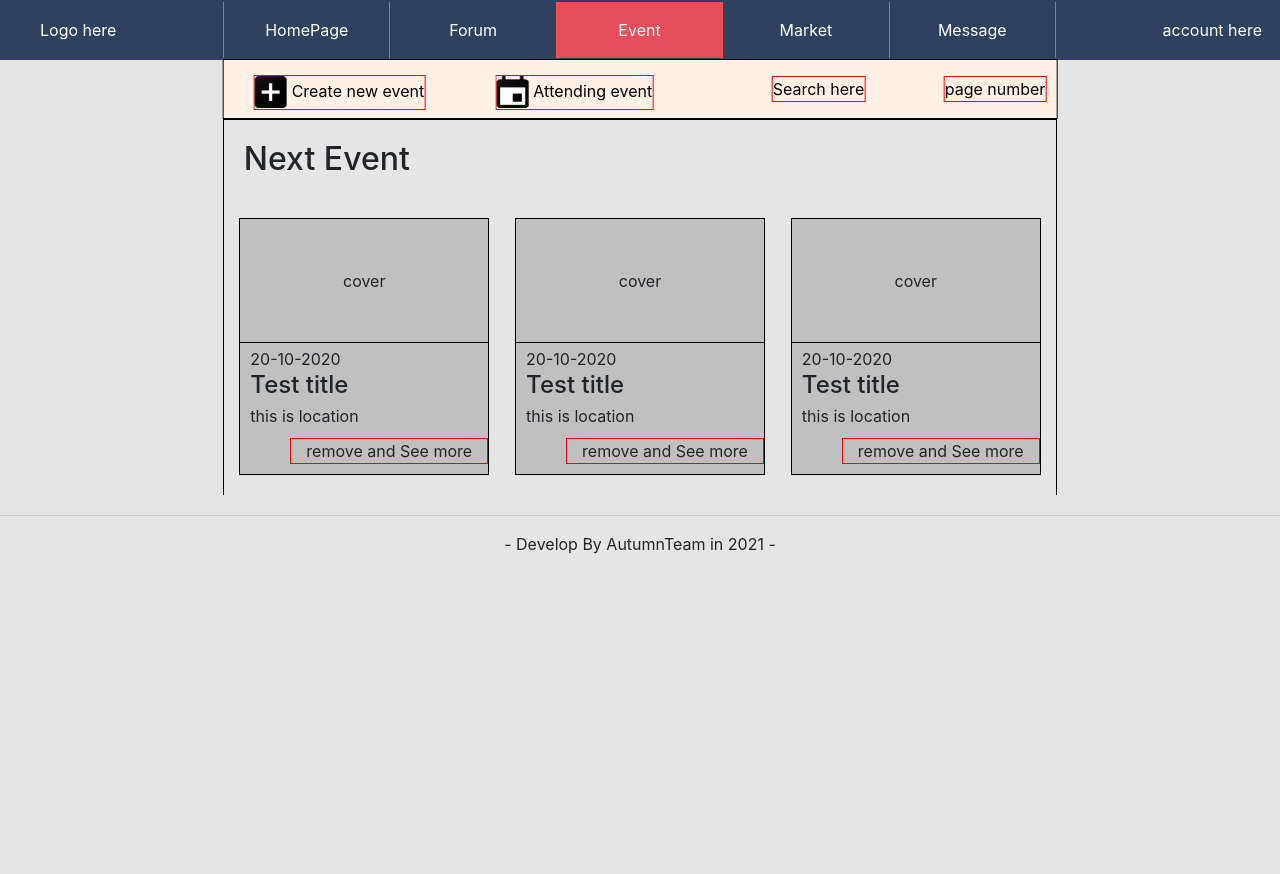
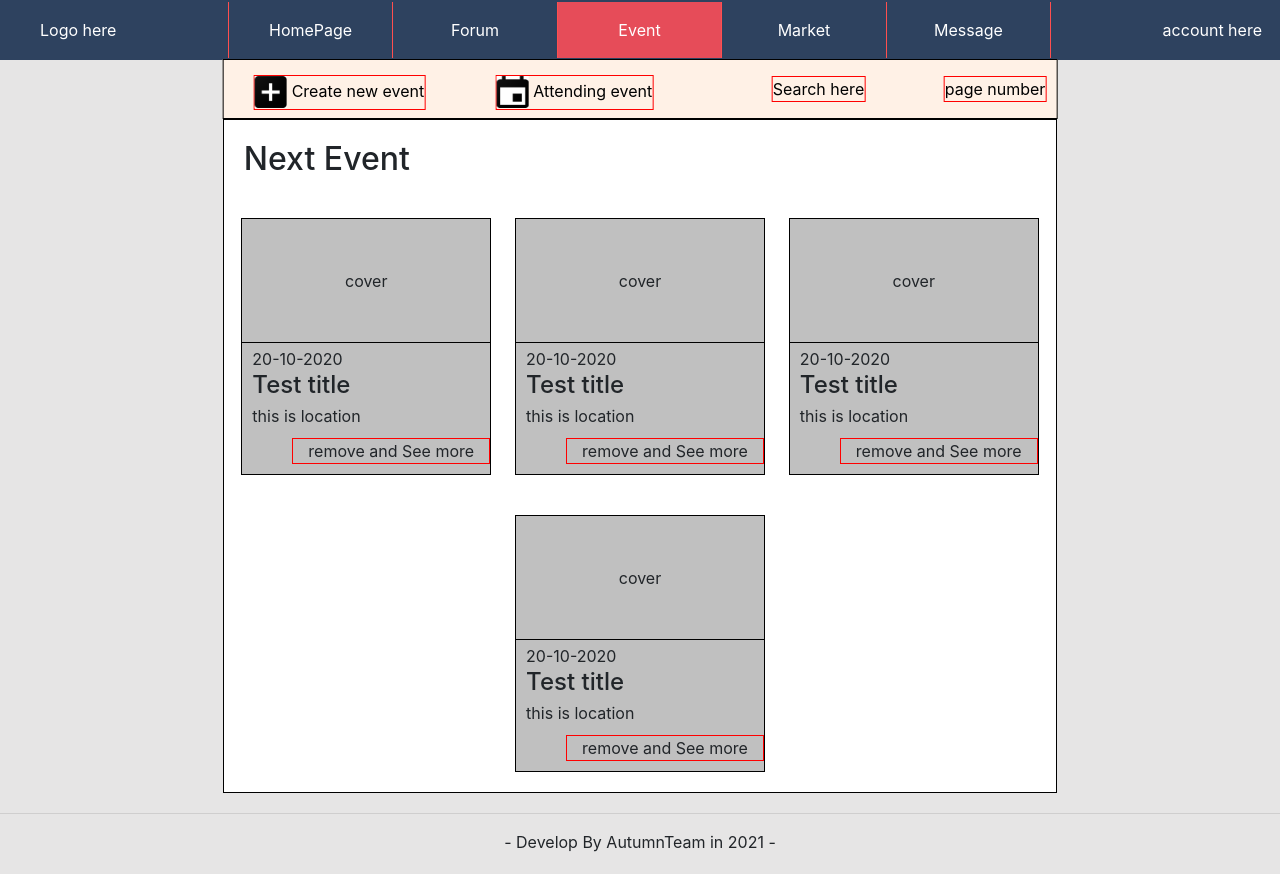
Before and after one commit to Autumn-Team/CommunityHub-web-react-verson, a React (Create React App) app: page /event in a window 1280 px wide. Before the commit the page ends 800 px from the top, so only its background shows below. Built offline with nearby package versions, Linux system fonts and the light colour scheme.

Commit message:
improve style and code

```diff
--- a/src/components/Event/Event.module.css
+++ b/src/components/Event/Event.module.css
@@ -4,7 +4,7 @@
     box-sizing: border-box;
     display: block;
     border: 1px solid black;
-    margin: 20px 13px;
+    margin: 20px 12px;
     padding: 0px;
     background-color: silver;
 }
--- a/src/components/Navigation/NavigationItems/NavigationItem/NavigationItem.module.css
+++ b/src/components/Navigation/NavigationItems/NavigationItem/NavigationItem.module.css
@@ -2,7 +2,7 @@
 .MainNavigationItem {
     box-sizing: border-box;
     display: block;
-    width: 13vw;
+    width: 12.85vw;
     height: 100%;
     border-right: 1px solid rgb(255, 79, 79);
 }
--- a/src/components/Navigation/NavigationItems/SideNavigationItems.js
+++ b/src/components/Navigation/NavigationItems/SideNavigationItems.js
@@ -20,7 +20,7 @@ const SideNavigationItems = props => {
 
     return(
         <ul className={classes.SideNavigationItems}>
-            <NavigationItem type="Side" link="/newEvent" >{btn1}</NavigationItem>
+            <NavigationItem type="Side" link="/event/newEvent" >{btn1}</NavigationItem>
             <NavigationItem type="Side" link="/st2" >{btn2}</NavigationItem>
         </ul>
     );
--- a/src/components/UI/Button/Button.module.css
+++ b/src/components/UI/Button/Button.module.css
@@ -1,5 +1,5 @@
 .Button {
-    color: white;
+    color: black;
     outline: none;
     cursor: pointer;
     font: inherit;
--- a/src/components/UI/Input/Input.module.css
+++ b/src/components/UI/Input/Input.module.css
@@ -15,7 +15,7 @@
 
 .InputElement {
     outline: none;
-    border: 1px solid #ccc;
+    border: 1px solid rgb(0, 0, 0);
     background-color: white;
     font: inherit;
     margin: 12px 12px 8px;
@@ -27,7 +27,7 @@
 
 .InputElement:focus {
     outline: none;
-    border: 1px solid rgb(143, 207, 250);
+    border: 1px solid rgb(62, 62, 253);
 }
 
 .Invalid {
@@ -38,4 +38,5 @@
 .Error {
     color: red;
     margin: 0px;
+    text-align: center;
 }
--- a/src/containers/EventFeature/MainEventPage/MainEventPage.js
+++ b/src/containers/EventFeature/MainEventPage/MainEventPage.js
@@ -14,6 +14,7 @@ const MainEventPage = () => {
                 <Event date="20-10-2020" title="Test title" location="this is location" />
                 <Event date="20-10-2020" title="Test title" location="this is location" />
                 <Event date="20-10-2020" title="Test title" location="this is location" />
+                <Event date="20-10-2020" title="Test title" location="this is location" />
                </div>
             </section>
         </React.Fragment>
--- a/src/containers/EventFeature/MainEventPage/MainEventPage.module.css
+++ b/src/containers/EventFeature/MainEventPage/MainEventPage.module.css
@@ -3,9 +3,8 @@
     margin-left: auto;
     margin-right: auto;
     width: 65.2%;
-    border-top: 1px solid black;
-    border-left: 1px solid black;
-    border-right: 1px solid black;
+    border: 1px solid black;
+    background-color: white;
 }
 
 .EventContent h2 {
@@ -17,5 +16,4 @@
     flex-direction: row;
     flex-wrap: wrap;
     justify-content: center;
-
 }
```
